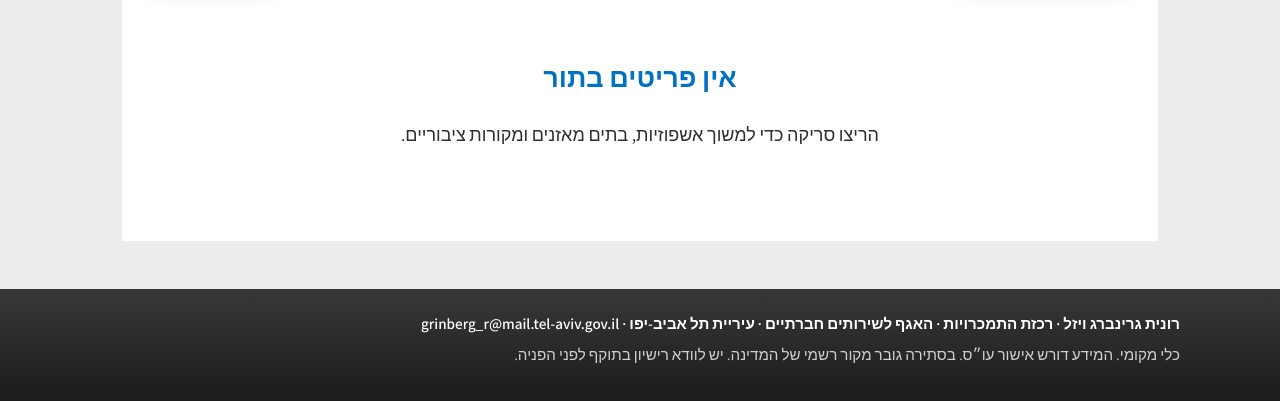
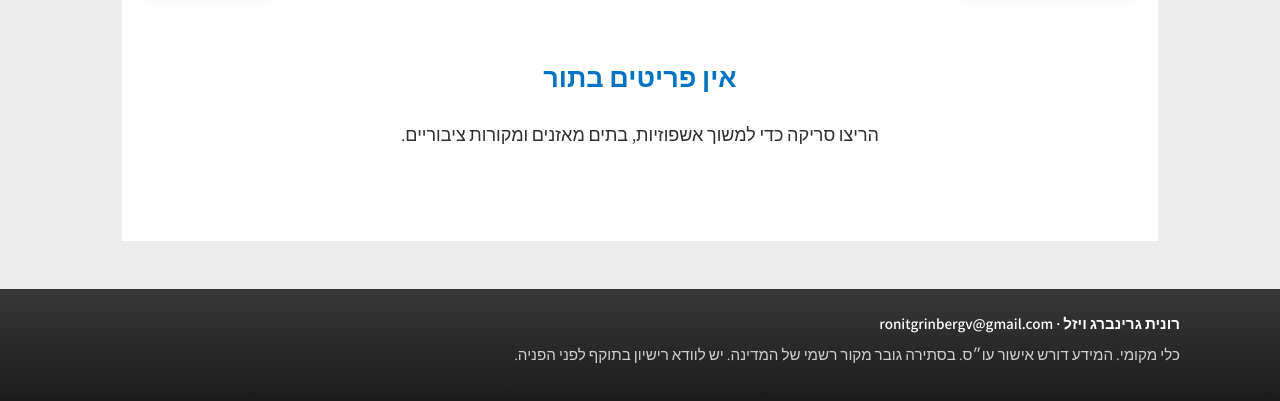
Before and after one commit to avivizel/oservice, a FastAPI app: page /agent in a window 1280 px wide. Shown: the part 454-855 px from the top of the page. Run offline with FastAPI, Linux system fonts and the light colour scheme.

Commit message:
Update Ronit footer contact to name and Gmail only.

```diff
--- a/app/templates/base.html
+++ b/app/templates/base.html
@@ -38,8 +38,8 @@
   <footer class="foot">
     <div class="foot-inner">
       <p class="foot-contact">
-        רונית גרינברג ויזל · רכזת התמכרויות · האגף לשירותים חברתיים · עיריית תל אביב-יפו
-        · <a href="mailto:grinberg_r@mail.tel-aviv.gov.il">grinberg_r@mail.tel-aviv.gov.il</a>
+        רונית גרינברג ויזל
+        · <a href="mailto:ronitgrinbergv@gmail.com">ronitgrinbergv@gmail.com</a>
       </p>
       <p class="foot-note">כלי מקומי. המידע דורש אישור עו״ס. בסתירה גובר מקור רשמי של המדינה. יש לוודא רישיון בתוקף לפני הפניה.</p>
     </div>
```
Also changed, not shown: README.md.
